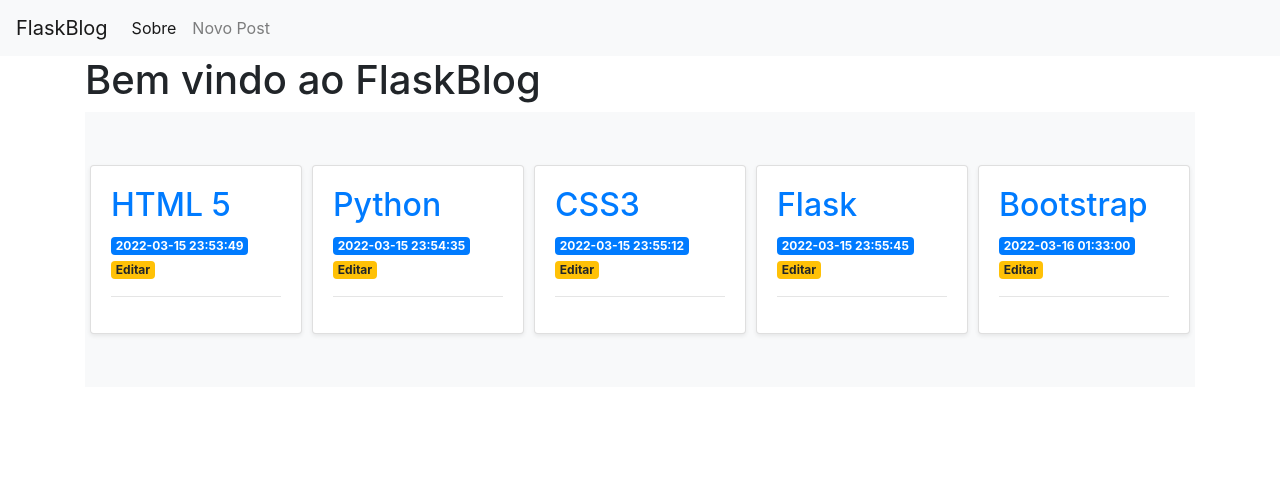
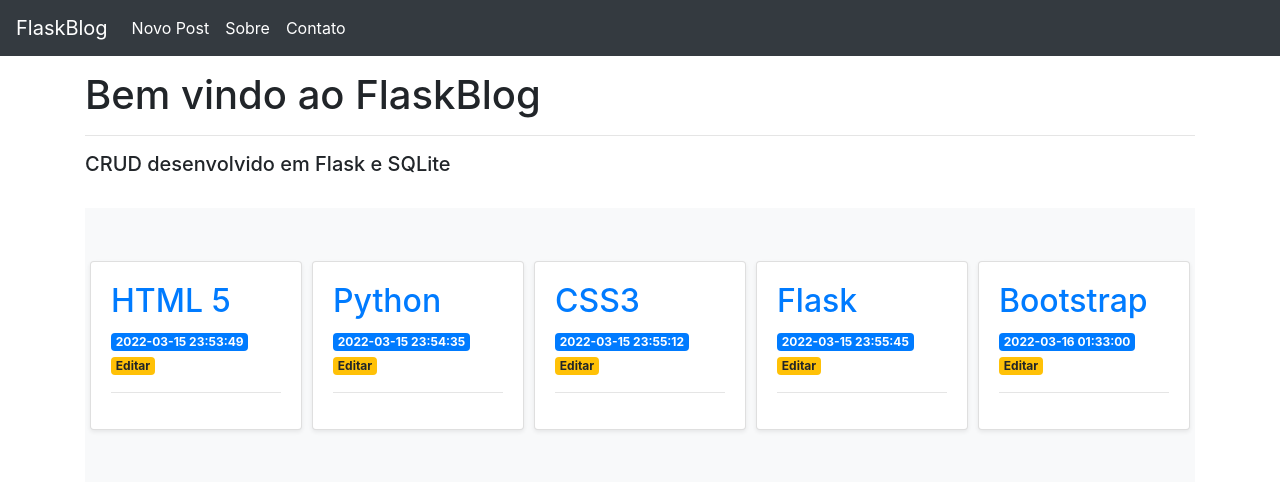
Before and after one commit to joellpaim/Flask-blog, a Flask app: page / in a window 1280 px wide. Shown: the top 482 px of the page. Run offline with Flask 2, Linux system fonts and the light colour scheme; data comes from the database, SQL or seed files in the repository; some libraries are stand-ins or nearby versions.

Commit message:
Design 0.2

```diff
--- a/templates/base.html
+++ b/templates/base.html
@@ -11,18 +11,21 @@
     <title>{% block title %} {% endblock %}</title>
   </head>
   <body>
-    <nav class="navbar navbar-expand-md navbar-light bg-light">
+    <nav class="navbar navbar-expand-md navbar-dark bg-dark">
         <a class="navbar-brand" href="{{ url_for('index')}}">FlaskBlog</a>
         <button class="navbar-toggler" type="button" data-toggle="collapse" data-target="#navbarNav" aria-controls="navbarNav" aria-expanded="false" aria-label="Toggle navigation">
             <span class="navbar-toggler-icon"></span>
         </button>
         <div class="collapse navbar-collapse" id="navbarNav">
             <ul class="navbar-nav">
+            <li class="nav-item">
+                <a class="nav-link active" href="{{url_for('create')}}">Novo Post</a>
+            </li>
             <li class="nav-item active">
-                <a class="nav-link" href="#">Sobre</a>
+              <a class="nav-link" href="#">Sobre</a>
             </li>
-            <li class="nav-item">
-                <a class="nav-link" href="{{url_for('create')}}">Novo Post</a>
+            <li class="nav-item active">
+              <a class="nav-link" href="#">Contato</a>
             </li>
             </ul>
         </div>
--- a/templates/index.html
+++ b/templates/index.html
@@ -1,7 +1,10 @@
 {% extends 'base.html' %}
 
 {% block content %}
-    <h1>{% block title %} Bem vindo ao FlaskBlog {% endblock %}</h1>
+    <h1 style="padding-top: 15px;">{% block title %} Bem vindo ao FlaskBlog {% endblock %}</h1>
+    <hr>
+    <h5>CRUD desenvolvido em Flask e SQLite</h5>
+    <br>
     <div class="album py-5 bg-light">
         <div class="container">
             <div class="row row-cols-1 row-cols-sm-2 row-cols-md-3 g-3">
```
